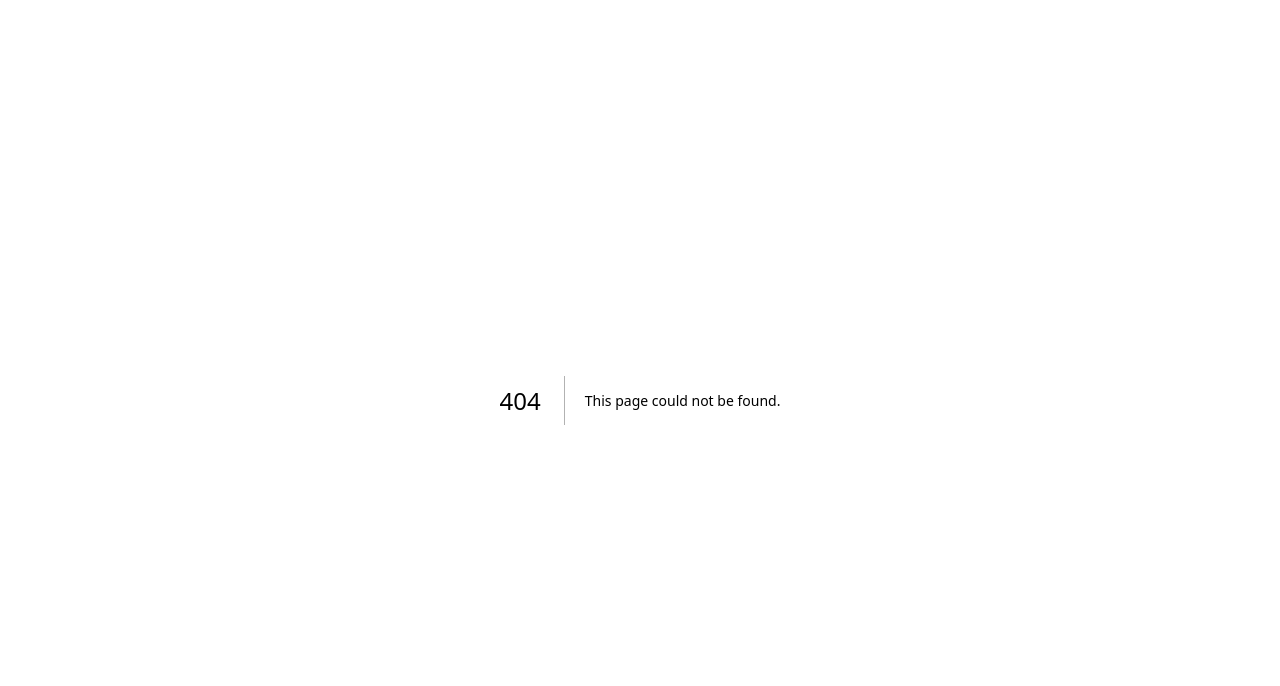
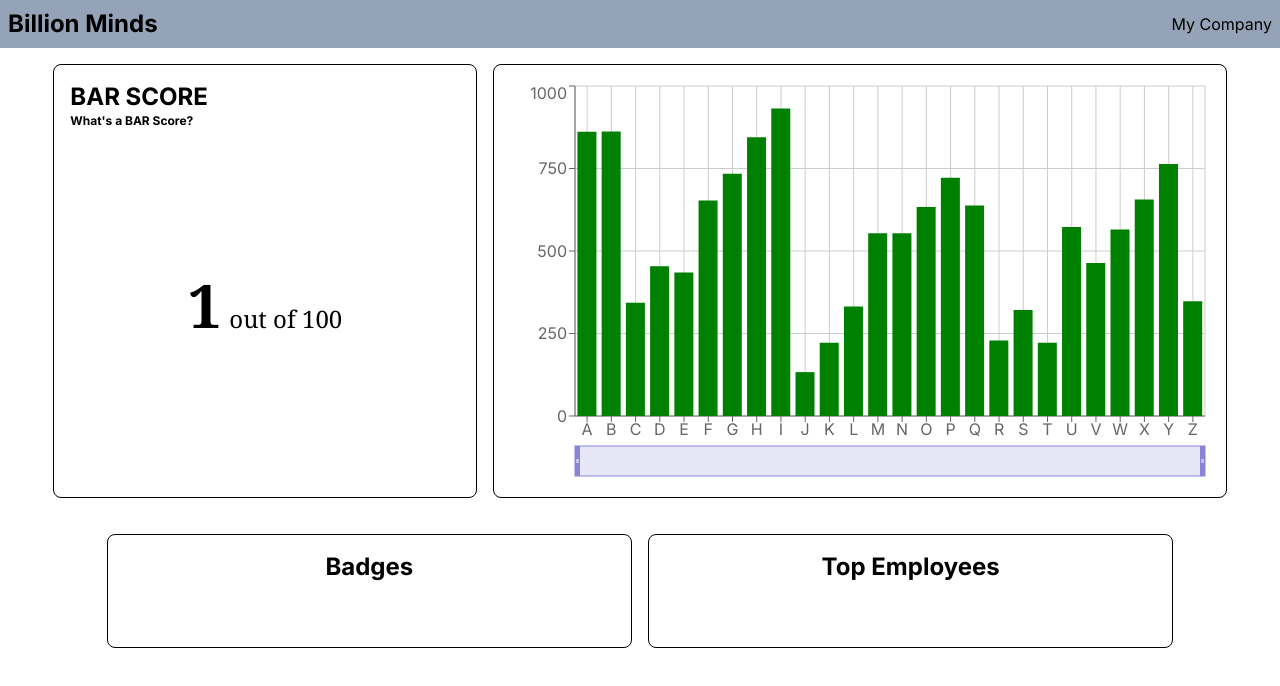
Before and after one commit to dy-ma/BillionMinds-Dash, a Next.js app: page /employer in a window 1280 px wide. Before the commit this address had no page. Shown: the top 686 px of the page. Built offline with nearby package versions, Linux system fonts and the light colour scheme.

Commit message:
created topbar and div components

```diff
--- /dev/null
+++ b/app/employer/page.tsx
@@ -0,0 +1,110 @@
+"use client";
+import React, { useState, useEffect } from 'react';
+import { BarChart, Bar, Brush, XAxis, YAxis, CartesianGrid} from 'recharts';
+
+const employer_dashboard = () => {
+  const [isMenuOpen, setIsMenuOpen] = useState(false);
+
+  useEffect(() => {
+    setIsMenuOpen(false);
+  }, []);
+
+  const toggleMenu = () => {
+    setIsMenuOpen(!isMenuOpen);
+  };
+
+const graph_data = [
+  {name:'A', x:861},
+  {name:'B', x:862},
+  {name:'C', x:343},
+  {name:'D', x:454},
+  {name:'E', x:435},
+  {name:'F', x:653},
+  {name:'G', x:734},
+  {name:'H', x:845},
+  {name:'I', x:932},
+  {name:'J', x:133},
+  {name:'K', x:222},
+  {name:'L', x:332},
+  {name:'M', x:554},
+  {name:'N', x:554},
+  {name:'O', x:633},
+  {name:'P', x:722},
+  {name:'Q', x:638},
+  {name:'R', x:229},
+  {name:'S', x:321},
+  {name:'T', x:222},
+  {name:'U', x:573},
+  {name:'V', x:464},
+  {name:'W', x:565},
+  {name:'X', x:656},
+  {name:'Y', x:764},
+  {name:'Z', x:348},
+]
+
+return (
+    <div className="h-screen bg-white flex flex-col items-center">
+      <div className="bg-slate-400 p-2 w-full">
+        <div className="container mx-auto flex justify-between items-center">
+          <div className="text-black text-2xl font-bold">Billion Minds</div>
+
+          <div className="relative">
+            <button onClick={toggleMenu} className="text-black">
+              My Company
+            </button>
+            {isMenuOpen && (
+              <div className="absolute right-0 mt-2 w-48 bg-black border border-gray-300 rounded-lg shadow-md">
+                <ul>
+                  <li className="py-2 px-4 hover:bg-blue-500">Sick dropdown dude</li>
+                </ul>
+              </div>
+            )}
+          </div>
+        </div>
+      </div>
+
+      <div className="w-11/12 mt-4 flex flex-row gap-4">
+        <div className="flex-1 flex flex-col justify-between border border-black rounded-lg p-4">
+        <div className="text-left w-full">
+          <h1 className="text-2xl font-bold text-black">BAR SCORE</h1>
+          <p className="text-xs font-bold text-black">What's a BAR Score?</p>
+        </div>
+        <div className="flex-1 flex justify-center items-center">
+         <p className="text-black flex items-baseline font-serif">
+            <span className="text-6xl font-bold mr-2">1</span>
+            <span className="text-2xl"> out of 100</span>
+        </p>
+        </div>
+      </div>
+        <div className="flex-1 flex justify-center items-center border border-black rounded-lg">
+          <div className="w-full p-4">
+            <BarChart width={700} height={400} data={graph_data}>
+              <CartesianGrid />
+              <XAxis dataKey="name" />
+              <YAxis />
+              <Brush dataKey="name" height={30} stroke="#8884d8" />
+              <Bar dataKey="x" fill="green" />
+            </BarChart>
+          </div>
+        </div>
+
+      </div>
+
+      <div className="w-10/12 mt-4 flex flex-row gap-4 pt-5">
+        <div className="flex-1 flex flex-col justify-between border border-black rounded-lg p-4">
+        <div className="text-center w-full h-20">
+          <h1 className="text-2xl font-bold text-black">Badges</h1>
+        </div>
+       </div>
+       <div className="flex-1 flex flex-col justify-between border border-black rounded-lg p-4">
+        <div className="text-center w-full">
+          <h1 className="text-2xl font-bold text-black">Top Employees</h1>
+        </div>
+       </div>
+      </div>
+    </div>
+  )
+
+};
+
+export default employer_dashboard;
```
Also changed, not shown: package.json (+5 -4 lines), 1 other file (tests, documents, lock files or other folders).
